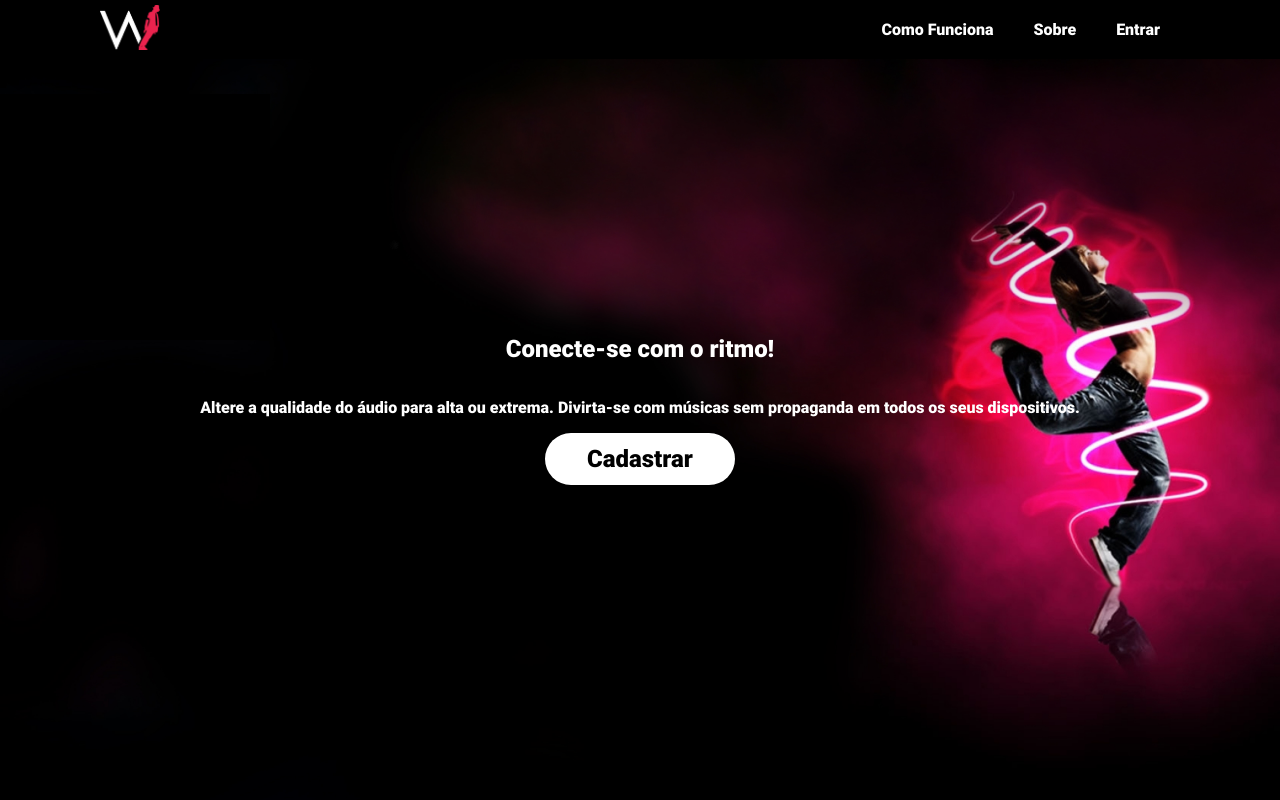
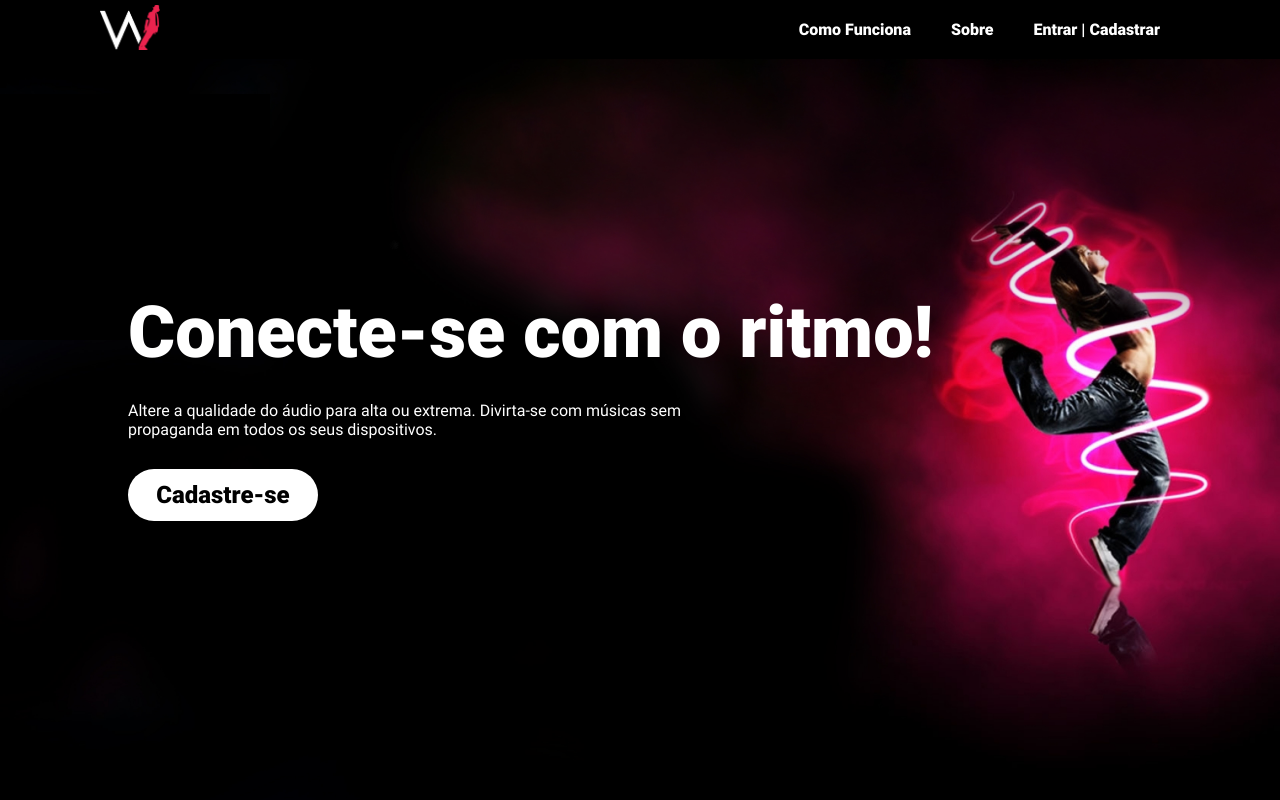
Before and after one commit to WesRaiuga/wedance, a plain HTML site: page index.html in a window 1280 px wide. Shown: the top 800 px of the page. Drawn offline with Linux system fonts and the light colour scheme.

Commit message:
Ajustes no banner e adição de página vazia para template.

```diff
--- a/assets/css/index.css
+++ b/assets/css/index.css
@@ -13,6 +13,10 @@ body{
     background-color: #FFF;
     font-family: 'RobotoBlack', sans-serif;
     margin: 0;
+}
+
+p{
+    font-family: 'RobotoRegular', sans-serif;
 }
 
 a{
@@ -34,26 +38,77 @@ a{
     height: 100vh;
 }
 
-.banner div{
+.banner > div{
+    height: 100%;
+}
+
+.banner-content{
+    height: 100%;
     display: flex;
     flex-direction: column;
     justify-content: center;
     align-items: center;
-    height: 100%;
     color: #fff;
 }
 
-.banner div a{
+.banner-content h2{
+    margin: 50px 0 50px;
+    font-size: 20pt;
+}
+
+.banner-content p{
+    margin: 50px 0 50px;
+    text-align: center;
+    background-color: rgba(43, 43, 43, 0.753);
+    padding: 30px 30px;
+}
+
+.banner-content a{
     background-color: #fff;
     border-radius: 40px;
     color: #000;
+    margin: 50px 0 50px;
     padding: 12px 20px;
     font-size: 1.5rem;
     width: 150px;
     text-align: center;
 }
 
-.banner div a:hover{
+.banner-content a:active{
     background-color: #EC284E;
-    transition: 0.5s;
 }
+
+@media(min-width: 576px){
+    .banner-content{
+        align-items: flex-start;
+        padding: 0 10vw 0 10vw;
+    }
+
+    .banner-content h2{
+        margin: 10px 0;
+        font-size: 4.5rem;
+    }
+
+    .banner-content p{
+        margin: 16px 0 30px;
+        text-align: left;
+        background-color: initial;
+        padding: 0;
+        width: 600px;
+    }
+
+    .banner-content a{
+        background-color: #fff;
+        border-radius: 40px;
+        color: #000;
+        margin: 0;
+        padding: 12px 20px;
+        font-size: 1.5rem;
+        width: 150px;
+        text-align: center;
+    }
+
+    .banner-content a:hover{
+        background-color: #EC284E;
+    }
+}
--- a/index.html
+++ b/index.html
@@ -30,23 +30,25 @@
             <div class="filtros">
                 <a href="#como-funciona">Como Funciona</a>
                 <a href="#sobre">Sobre</a>
-                <a href="login.html">Entrar</a>
+                <a href="login.html">Entrar | Cadastrar</a>
             </div>
         </header>
 
         <nav class="filtros mobile">
             <a href="#como-funciona">Como Funciona</a>
             <a href="#sobre">Sobre</a>
-            <a href="login.html">Entrar</a>
+            <a href="login.html">Entrar | Cadastrar</a>
         </nav>
     </div>
 
     <main>
         <section class="banner">
             <div>
-                <h1>Conecte-se com o ritmo!</h1>
-                <p>Altere a qualidade do áudio para alta ou extrema. Divirta-se com músicas sem propaganda em todos os seus dispositivos.</p>
-                <a href="">Cadastrar</a>
+                <div class="banner-content">
+                    <h2>Conecte-se com o ritmo!</h2>
+                    <p>Altere a qualidade do áudio para alta ou extrema. Divirta-se com músicas sem propaganda em todos os seus dispositivos.</p>
+                    <a href="">Cadastre-se</a>
+                </div>
             </div>
         </section>
         <div>
```
Also changed, not shown: pagina-vazia.html (added, +49 -0 lines).
